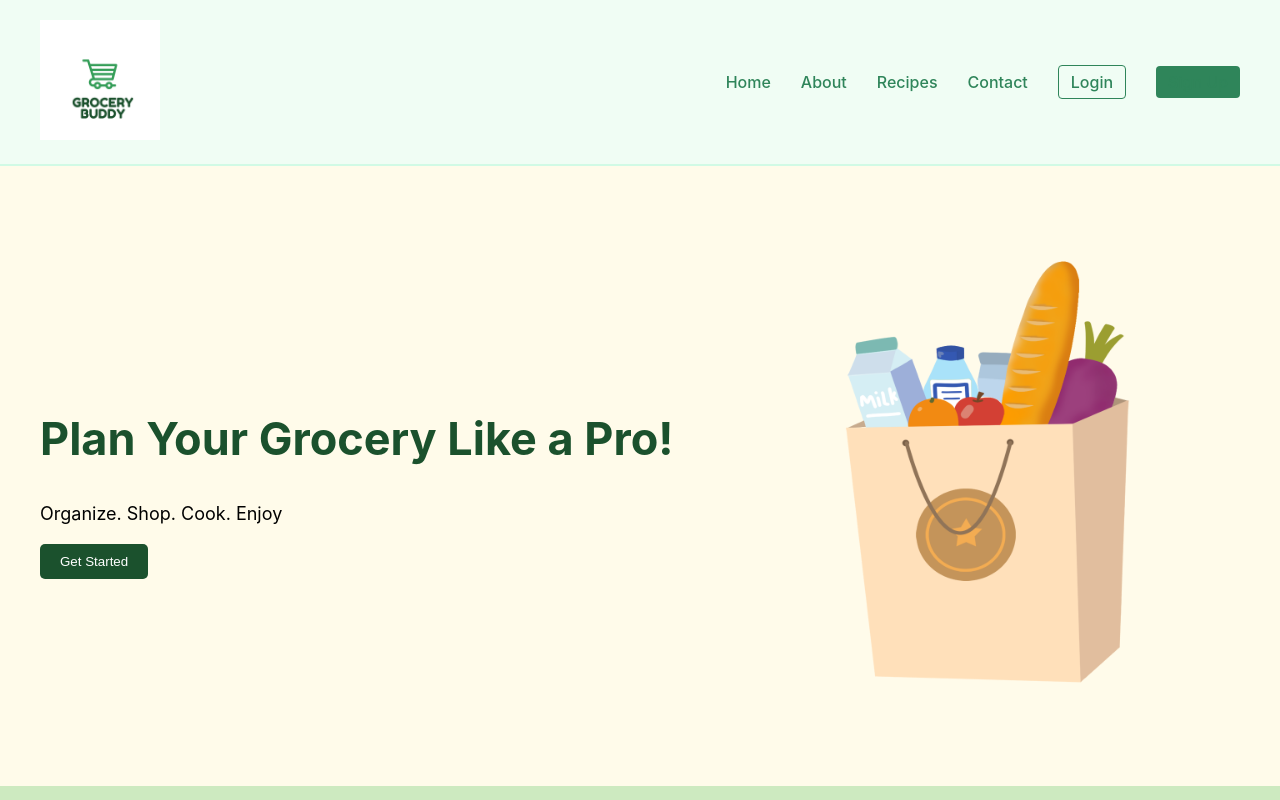
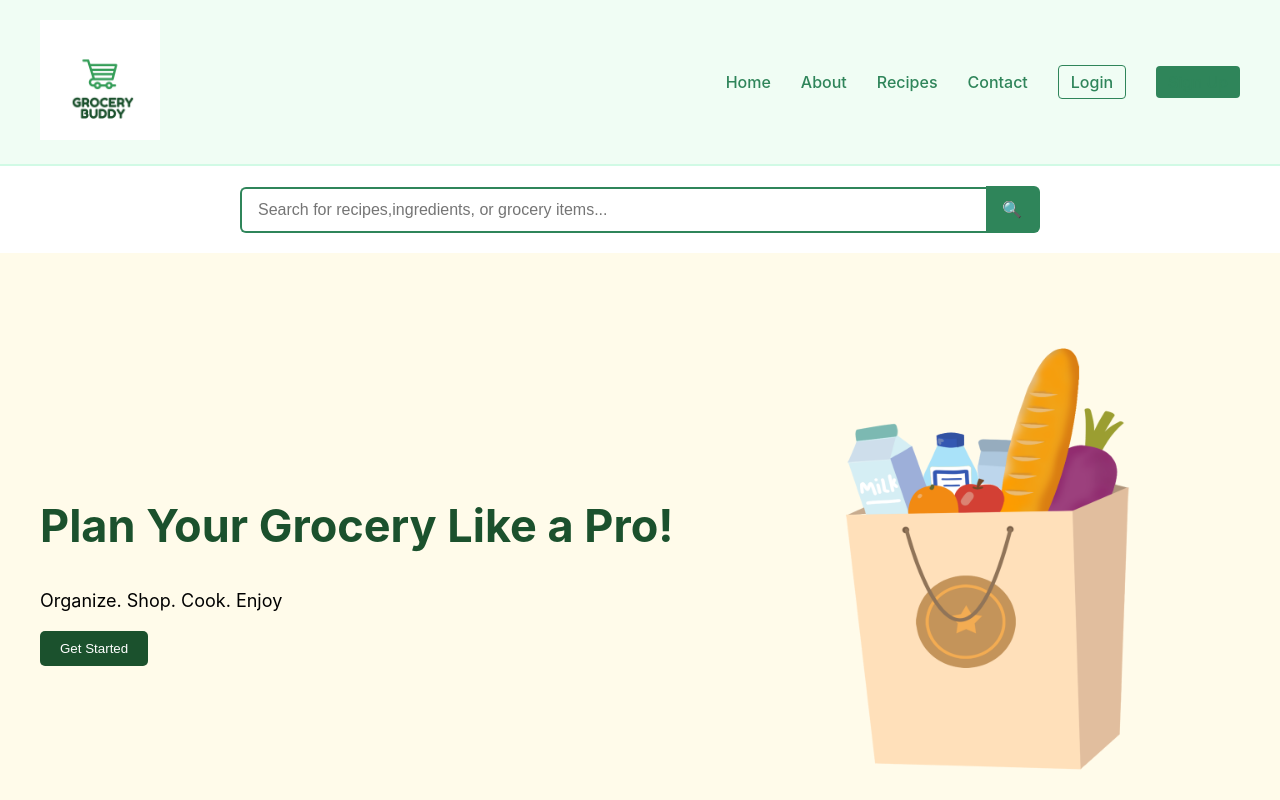
Before and after one commit to palak22291/grocery-list, a React (Create React App) app: page /home in a window 1280 px wide. Shown: the top 800 px of the page. Built offline with nearby package versions, Linux system fonts and the light colour scheme.

Commit message:
removed search bar from every component

```diff
--- a/src/components/Home.js
+++ b/src/components/Home.js
@@ -2,16 +2,18 @@ import FeaturedItems from "./FeaturedItems"
 import Footer from "./Footer"
 import HeroSection from "./HeroSection"
 import HowItWorks from "./HowItWorks"
+import SearchBar from "./SearchBar"
 
 function Home(){
     return(
         <>
 
-
+     <SearchBar/>
         <HeroSection/>
         <FeaturedItems/>
         <HowItWorks/>
         <Footer/>
+
 
         </>
     )
```
